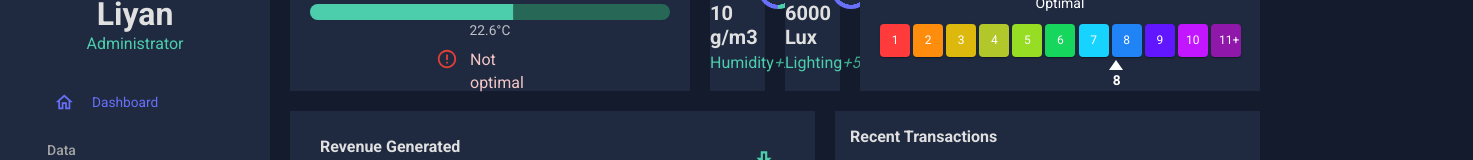
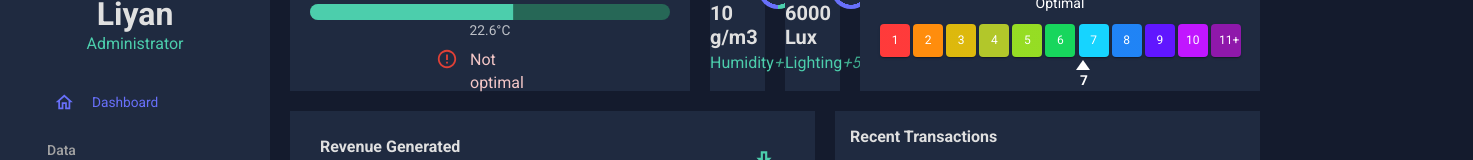
Before and after one commit to LiyanPeh/SmartGreen_FE, a React (Create React App) app in the folder react-admin/: page / in a window 1280 px wide. Shown: the part 202-362 px from the top of the page, 1473 px wide, since content can reach past the window. Built offline with nearby package versions, Linux system fonts and the light colour scheme.

Commit message:
lightGauge_v1

```diff
--- a/react-admin/src/scenes/dashboard/index.jsx
+++ b/react-admin/src/scenes/dashboard/index.jsx
@@ -32,7 +32,7 @@ const Item = styled(Paper)(({ theme, customBackgroundColor }) => ({
 const Dashboard = () => {
   const theme = useTheme();
   const colors = tokens(theme.palette.mode);
-  const currentPH = 8; // Example current pH value
+  const currentPH = 7; // Example current pH value
   const optimalRange = [6, 8]; // Example optimal pH range
 
   return (
```
